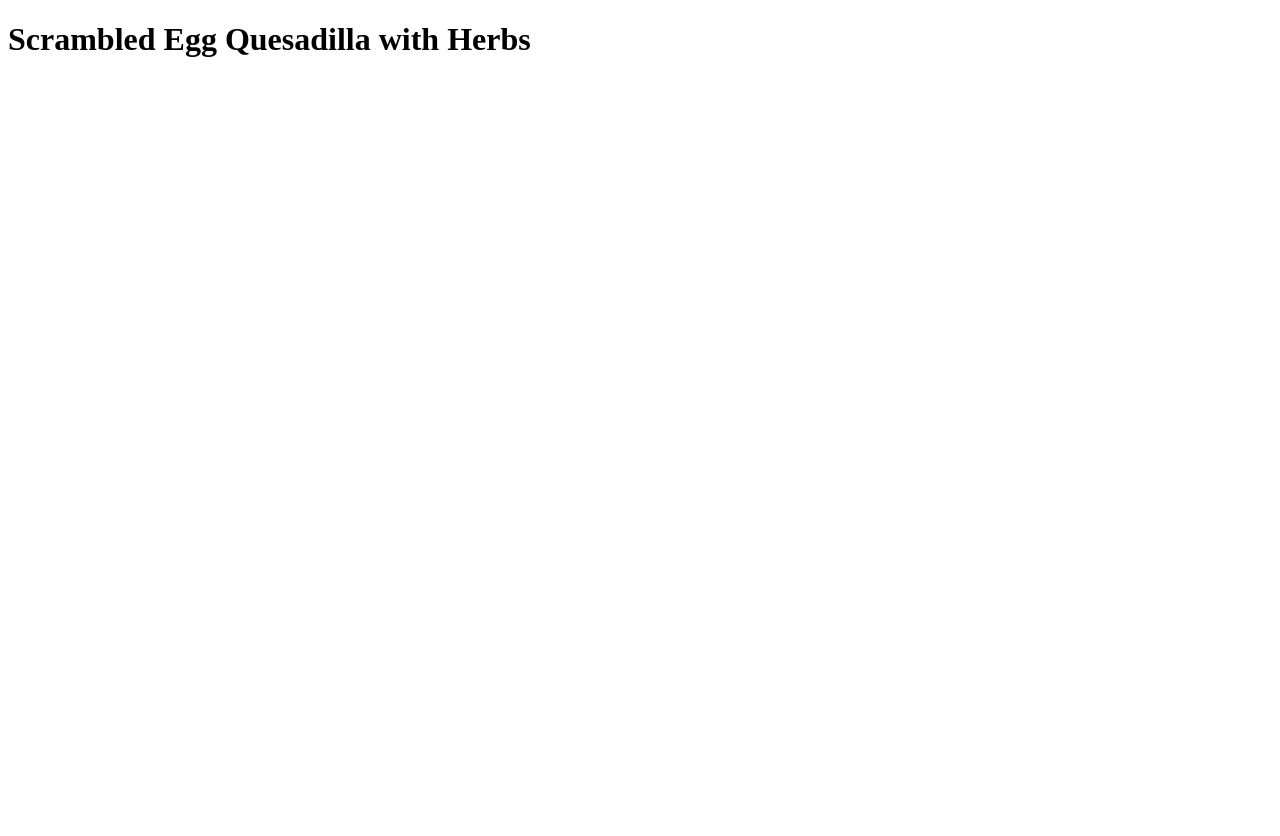
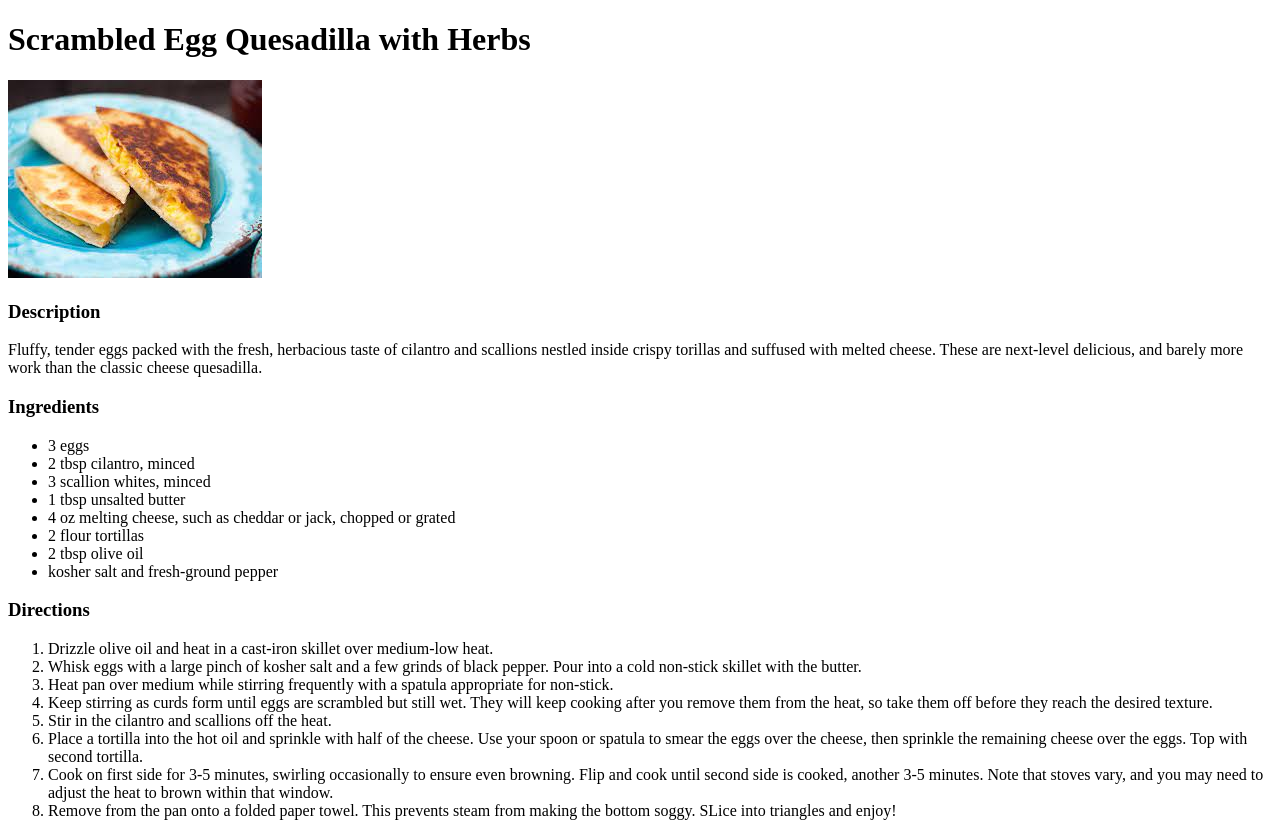
Before and after one commit to cuniculi/odin-recipes, a plain HTML site: page recipes/egg-quesadilla.html in a window 1280 px wide. Before the commit the page ends 800 px from the top, so only its background shows below. Drawn offline with Linux system fonts and the light colour scheme.

Commit message:
Finished recipes and fixed the name of chicken-broth.jpeg.

```diff
--- a/recipes/egg-quesadilla.html
+++ b/recipes/egg-quesadilla.html
@@ -6,5 +6,37 @@
     </head>
     <body>
         <h1>Scrambled Egg Quesadilla with Herbs</h1>
+        <img src="../images/egg-quesadilla.jpeg">
+        <h3>Description</h3>
+        <p>Fluffy, tender eggs packed with the fresh, herbacious taste of cilantro and scallions nestled inside
+            crispy torillas and suffused with melted cheese. These are next-level delicious, and barely
+            more work than the classic cheese quesadilla.</p>
+        <h3>Ingredients</h3>
+        <ul>
+            <li>3 eggs</li>
+            <li>2 tbsp cilantro, minced</li>
+            <li>3 scallion whites, minced</li>
+            <li>1 tbsp unsalted butter</li>
+            <li>4 oz melting cheese, such as cheddar or jack, chopped or grated</li>
+            <li>2 flour tortillas</li>
+            <li>2 tbsp olive oil</li>
+            <li>kosher salt and fresh-ground pepper</li>
+        </ul>
+        <h3>Directions</h3>
+        <ol>
+            <li>Drizzle olive oil and heat in a cast-iron skillet over medium-low heat.</li>
+            <li>Whisk eggs with a large pinch of kosher salt and a few grinds of black pepper.
+                Pour into a cold non-stick skillet with the butter.</li>
+            <li>Heat pan over medium while stirring frequently with a spatula appropriate for non-stick.</li>
+            <li>Keep stirring as curds form until eggs are scrambled but still wet. They will keep cooking after
+                you remove them from the heat, so take them off before they reach the desired texture.</li>
+            <li>Stir in the cilantro and scallions off the heat.</li>
+            <li>Place a tortilla into the hot oil and sprinkle with half of the cheese. Use your spoon or spatula
+                to smear the eggs over the cheese, then sprinkle the remaining cheese over the eggs. Top with second tortilla.</li>
+            <li>Cook on first side for 3-5 minutes, swirling occasionally to ensure even browning. Flip and cook until second
+                side is cooked, another 3-5 minutes. Note that stoves vary, and you may need to adjust the heat to brown within
+                that window.</li>
+            <li>Remove from the pan onto a folded paper towel. This prevents steam from making the bottom soggy. SLice into triangles and enjoy!</li>
+        </ol>
     </body>
 </html>
```
Also changed, not shown: recipes/chicken-broth.html (+25 -0 lines), recipes/roast-chicken.html (+4 -2 lines), images/chicken-broth.jpeg (renamed from images/images.jpeg).
